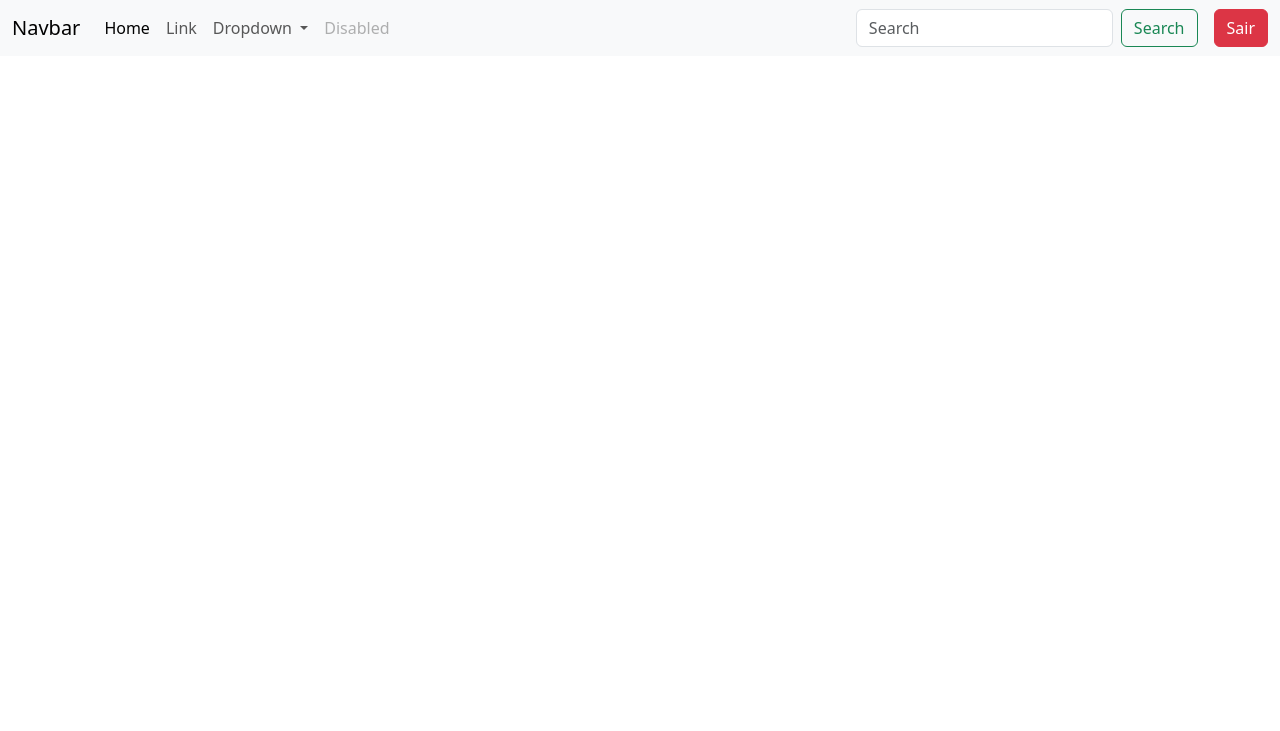
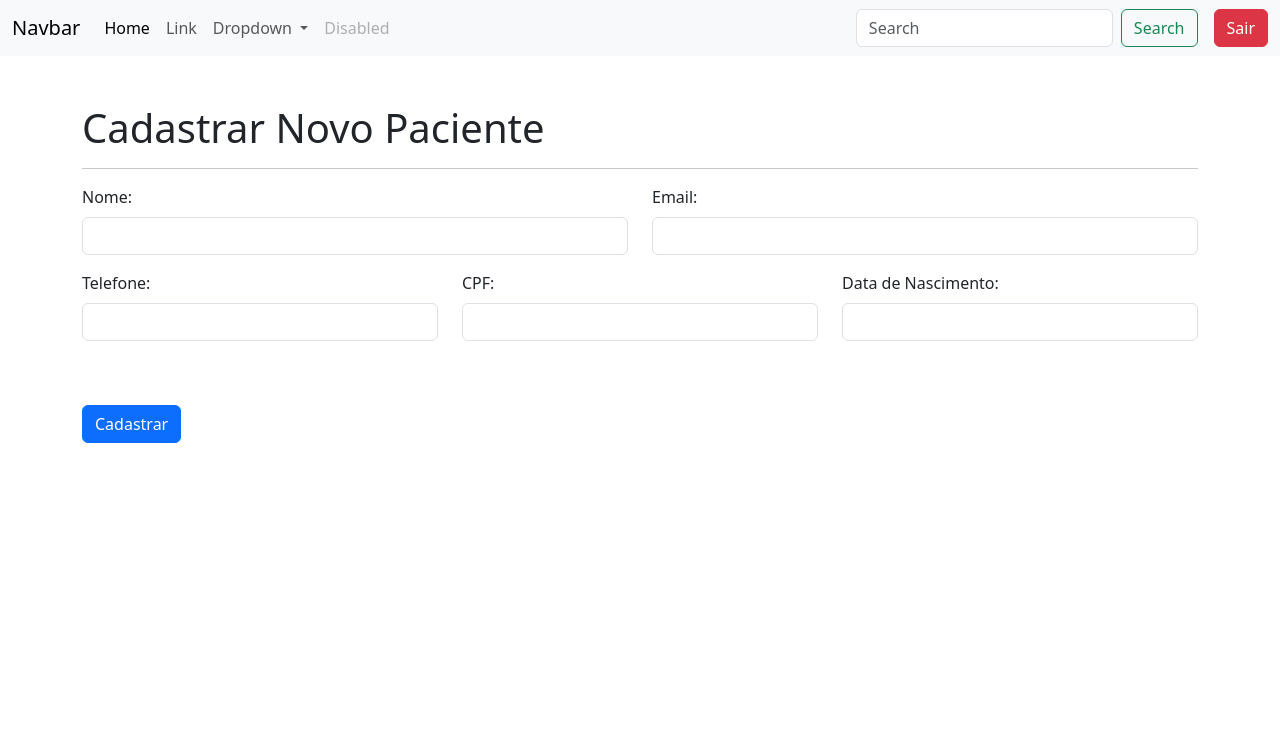
Before and after one commit to dev-alexmachado/sistema_django_noturno, a Django app: template apps/crud/templates/novo-paciente.html in a window 1280 px wide. Shown: the top 731 px of the page. Run offline with Django 5.2, Linux system fonts and the light colour scheme; the template is opened without the code that fills it, so the values that code supplies are empty.

Commit message:
Correção da atividade da aula do dia 01/10/2026

```diff
--- a/apps/crud/templates/novo-paciente.html
+++ b/apps/crud/templates/novo-paciente.html
@@ -1,5 +1,37 @@
 {% extends 'base-crud.html' %}
 {% block title %}Novo Paciente{% endblock %}
 {% block content %}
-    <!-- TODO: criar tela de cadastro de pacientes baseado na model -->
+    <h1 class="mt-5">
+        Cadastrar Novo Paciente
+    </h1>
+    <hr>
+    {% if error %}<p>{{ error }}</p>{% endif %}
+    <form action="" method="POST">
+        {% csrf_token %}
+        <div class="row">
+            <div class="col-12 col-md-6 mb-3">
+                <label for="nome" class="form-label">Nome:</label>
+                <input type="text" class="form-control" id="nome" name="nome" required>
+            </div>
+            <div class="col-12 col-md-6 mb-3">
+                <label for="email" class="form-label">Email:</label>
+                <input type="email" class="form-control" id="email" name="email" required>
+            </div>
+            <div class="col-12 col-md-6 col-lg-4 mb-3">
+                <label for="telefone" class="form-label">Telefone:</label>
+                <input type="text" class="form-control" id="telefone" name="telefone" required>
+            </div>
+            <div class="col-12 col-md-6 col-lg-4 mb-3">
+                <label for="cpf" class="form-label">CPF:</label>
+                <input type="text" class="form-control" id="cpf" name="cpf" required>
+            </div>
+            <div class="col-12 col-md-6 col-lg-4 mb-3">
+                <label for="data_nascimento" class="form-label">Data de Nascimento:</label>
+                <input type="text" class="form-control" id="data_nascimento" name="data_nascimento" required>
+            </div>
+            <div class="d-flex justify-content-start mt-5 mb-5">
+                <button type="submit" class="btn btn-primary">Cadastrar</button>
+            </div>
+        </div>
+    </form>
 {% endblock %}
--- a/apps/crud/urls.py
+++ b/apps/crud/urls.py
@@ -4,4 +4,5 @@ from . import views
 
 urlpatterns = [
     path('', views.index, name='index'),
+    path('novoPaciente/', views.novo_paciente, name='novo-paciente'),
 ]
--- a/apps/crud/views.py
+++ b/apps/crud/views.py
@@ -5,3 +5,6 @@ from django.shortcuts import render
 @login_required
 def index(request):
     return render(request, "index.html")
+
+def novo_paciente(request):
+    return render(request, "novo-paciente.html")
```
